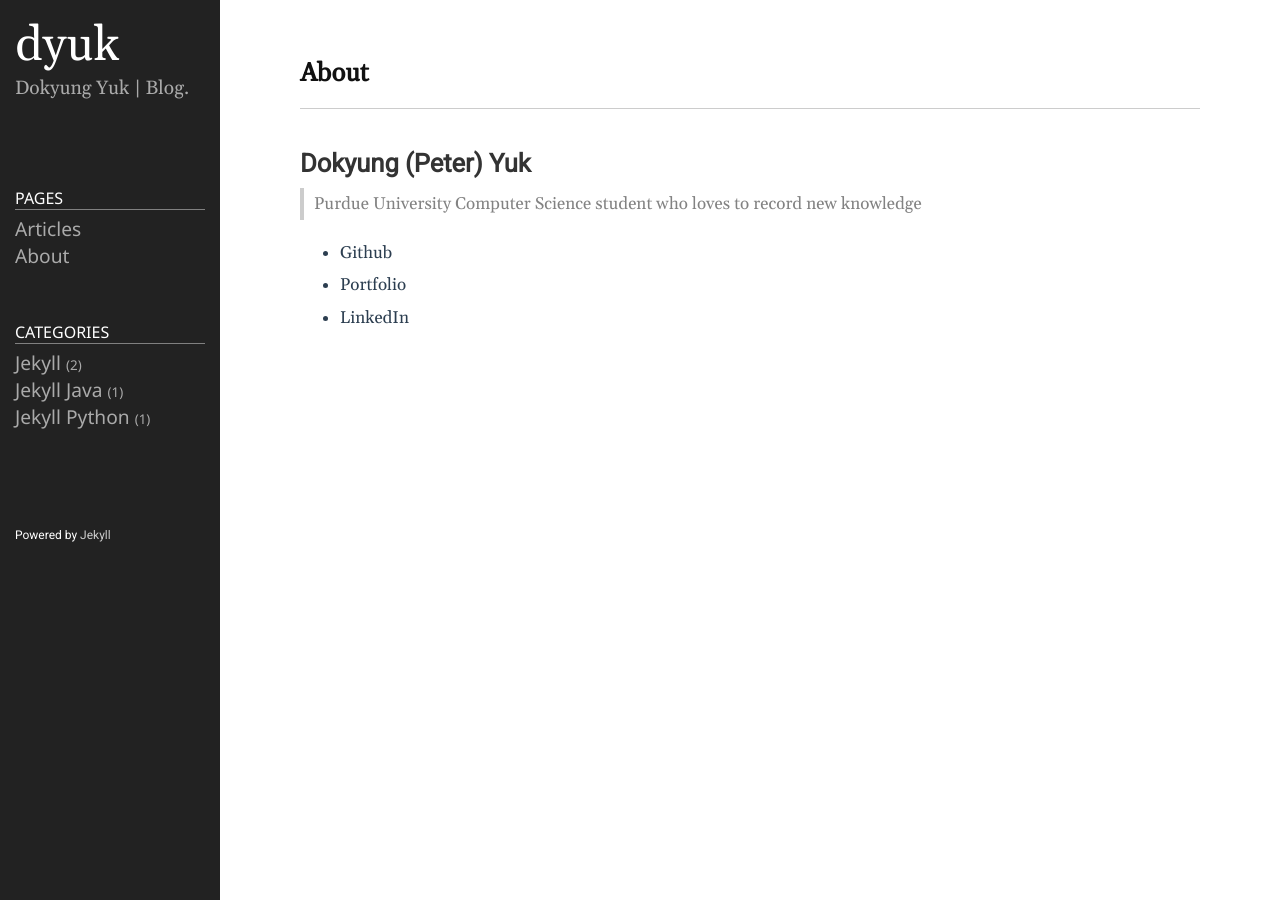
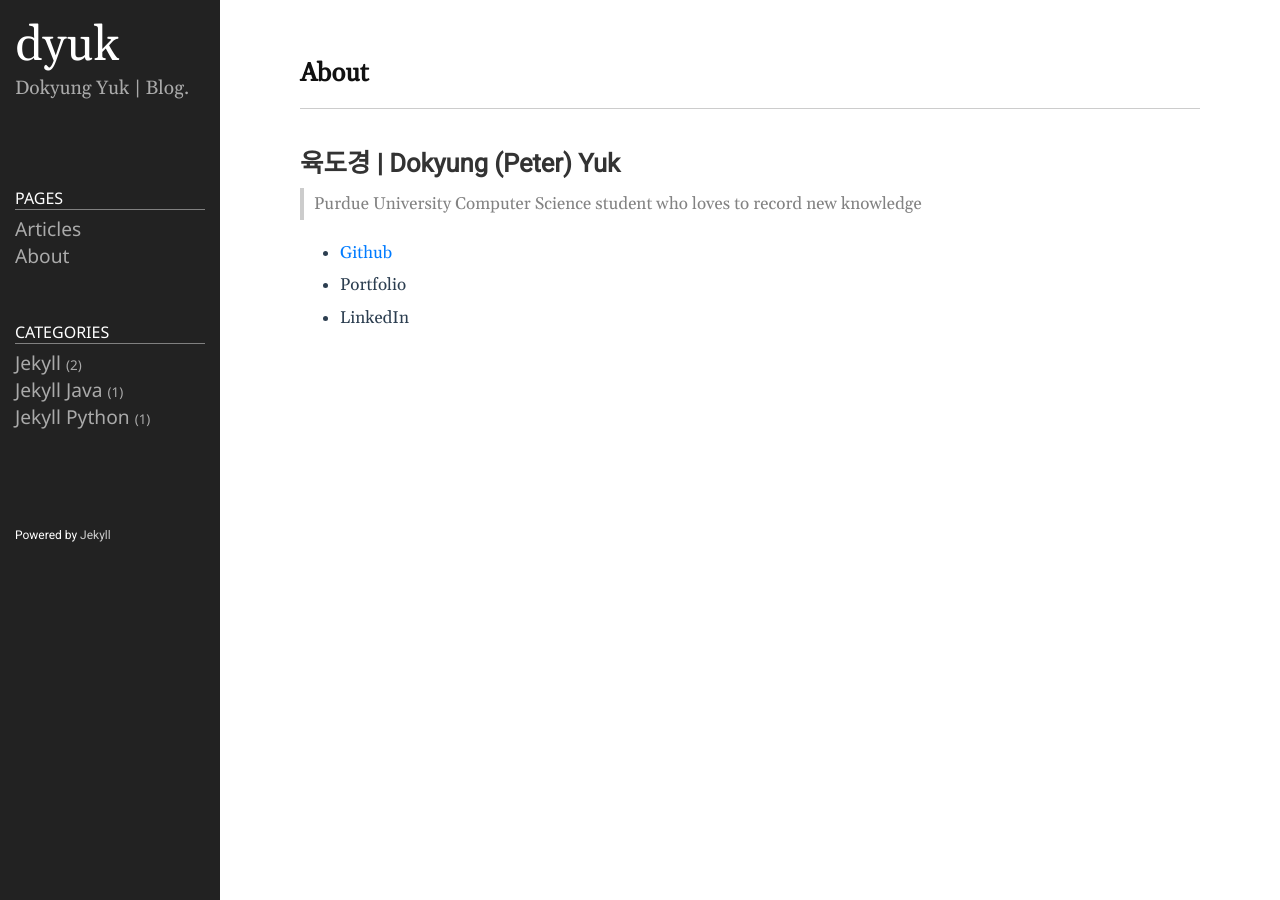
Before and after one commit to dyuk01/blog, a Jekyll site: the page built from about.md, in a window 1280 px wide. Built offline with Jekyll 4.4.1, drawn with Linux system fonts in a browser that asks for light colours.

Commit message:
Update about.md

```diff
--- a/about.md
+++ b/about.md
@@ -4,9 +4,9 @@ title: About
 permalink: /about/
 ---
 
-## Dokyung (Peter) Yuk
+## 육도경 | Dokyung (Peter) Yuk
 > Purdue University Computer Science student who loves to record new knowledge
 
-- Github
+- <a href="https://github.com/dyuk01l">Github</a>
 - Portfolio
 - LinkedIn
```
